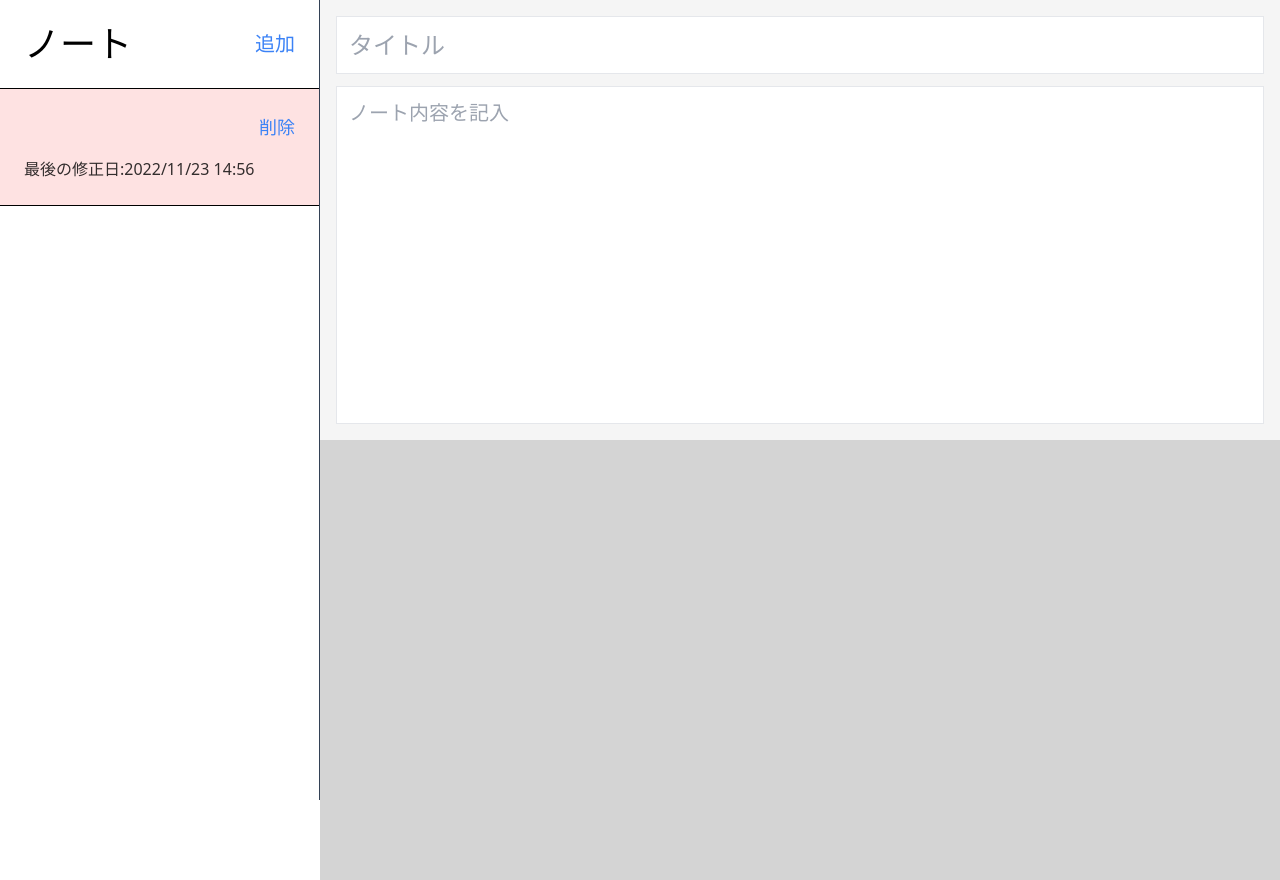
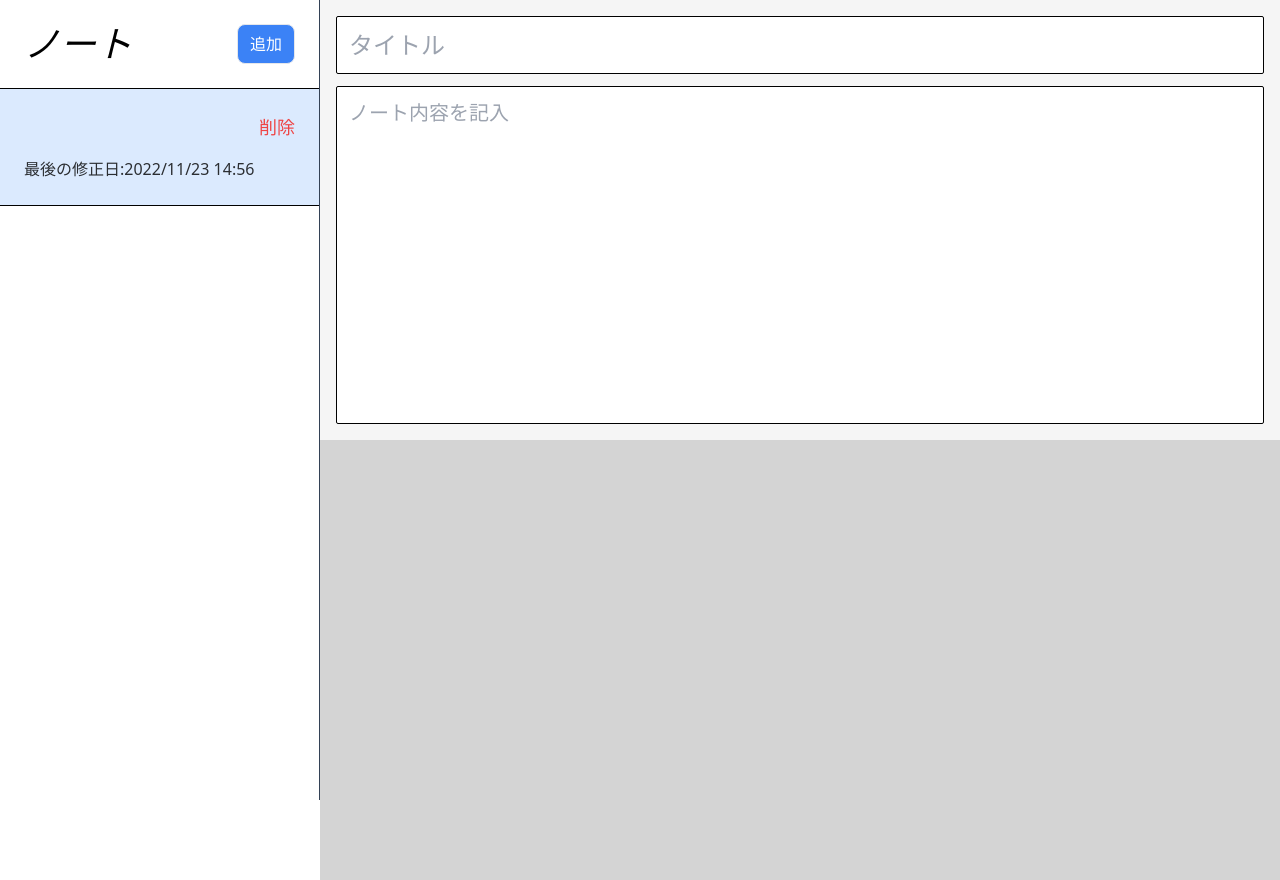
Before and after one commit to kkojimawk/note-app-with-react, a React (Vite) app: page / in a window 1280 px wide. Both pictures are taken after a click on the button "追加". Built offline with nearby package versions, Linux system fonts and the light colour scheme.

Commit message:
tailwind styling

```diff
--- a/src/components/Main/index.tsx
+++ b/src/components/Main/index.tsx
@@ -21,7 +21,7 @@ export const Main: React.FC<Props> = ({ activeNote, onUpdateNote }) => {
         <>
           <div className="row-span-1 grid grid-flow-row grid-rows-6 gap-3 p-4">
             <input
-              className="row-span-1 w-full border p-3 text-2xl"
+              className="row-span-1 w-full rounded-sm border border-black p-3 text-2xl"
               type="text"
               value={activeNote.title}
               onChange={(e) => {
@@ -30,7 +30,7 @@ export const Main: React.FC<Props> = ({ activeNote, onUpdateNote }) => {
               placeholder="タイトル"
             />
             <textarea
-              className="row-span-5 w-full resize-none border p-3 text-xl"
+              className="row-span-5 w-full resize-none rounded-sm border border-black p-3 text-xl"
               placeholder="ノート内容を記入"
               onChange={(e) => {
                 onEditNote("content", e.target.value);
--- a/src/components/Sidebar/index.tsx
+++ b/src/components/Sidebar/index.tsx
@@ -24,8 +24,11 @@ export const Sidebar: React.FC<Props> = ({
   return (
     <div className="col-span-3 flex h-screen flex-col border-r border-slate-700 bg-white">
       <div className="flex justify-between border-b border-black p-6">
-        <h1 className="text-4xl">ノート</h1>
-        <button className="text-xl text-blue-500" onClick={onAddNote}>
+        <h1 className="text-4xl italic">ノート</h1>
+        <button
+          className="text-md rounded-lg border bg-blue-500 px-3 text-white"
+          onClick={onAddNote}
+        >
           追加
         </button>
       </div>
@@ -33,9 +36,9 @@ export const Sidebar: React.FC<Props> = ({
         {sortedNotes.map((note) => (
           <div
             key={note.id}
-            className={`border-b border-black p-6 transition-colors hover:bg-red-50 ${
+            className={`border-b border-black p-6 transition-colors hover:bg-blue-50 ${
               activeNote && activeNote.id === note.id
-                ? "bg-red-100 hover:bg-red-100"
+                ? "bg-blue-100 hover:bg-blue-100"
                 : ""
             }`}
             onClick={() => onActiveNote(note.id)}
@@ -43,7 +46,7 @@ export const Sidebar: React.FC<Props> = ({
             <div className="flex justify-between">
               <h2 className="text-ellipsis text-xl font-bold">{note.title}</h2>
               <button
-                className="text-lg text-blue-500"
+                className="text-lg text-red-500"
                 onClick={(e) => onDeleteNote(e, note.id)}
               >
                 削除
```
